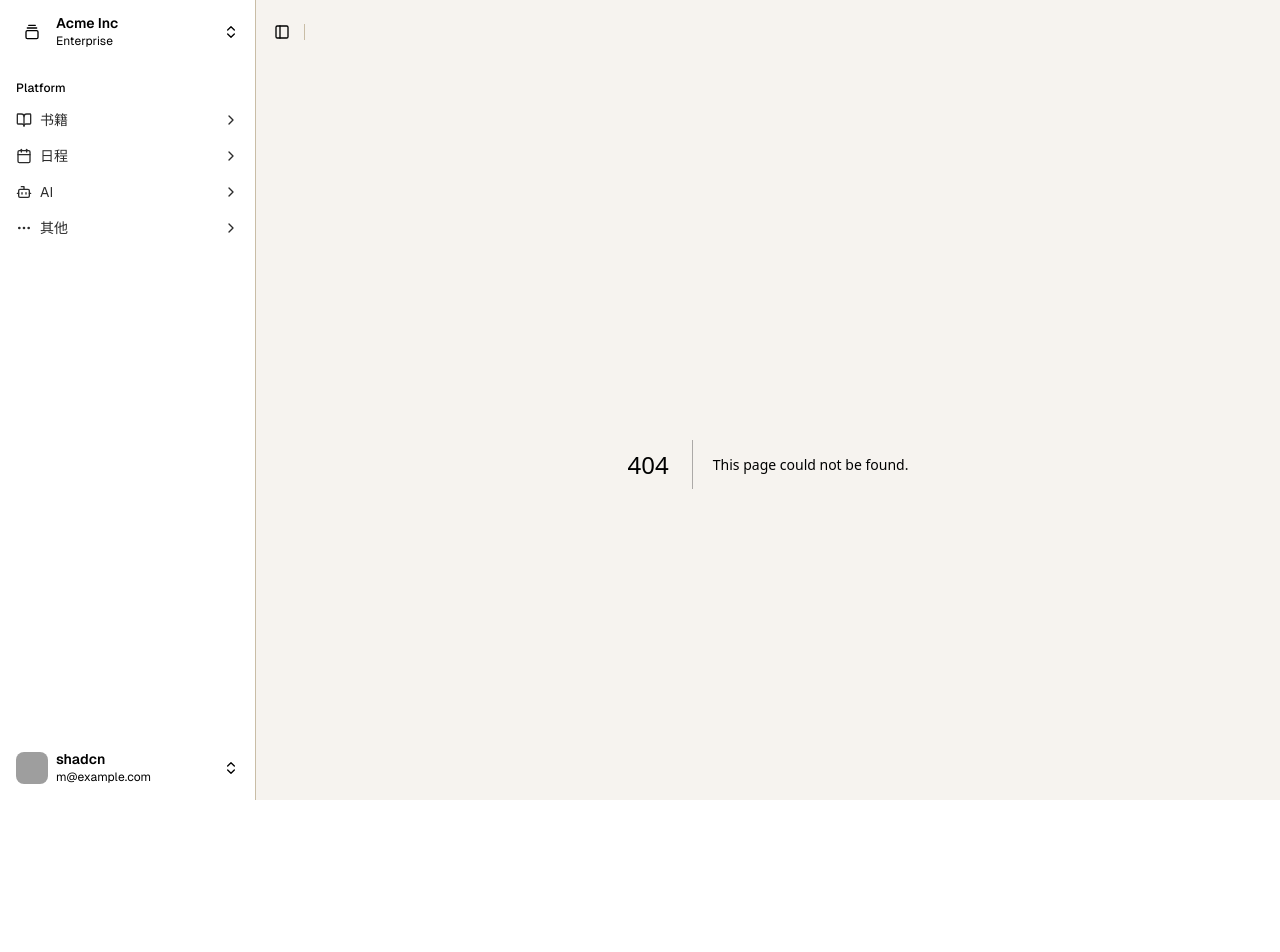
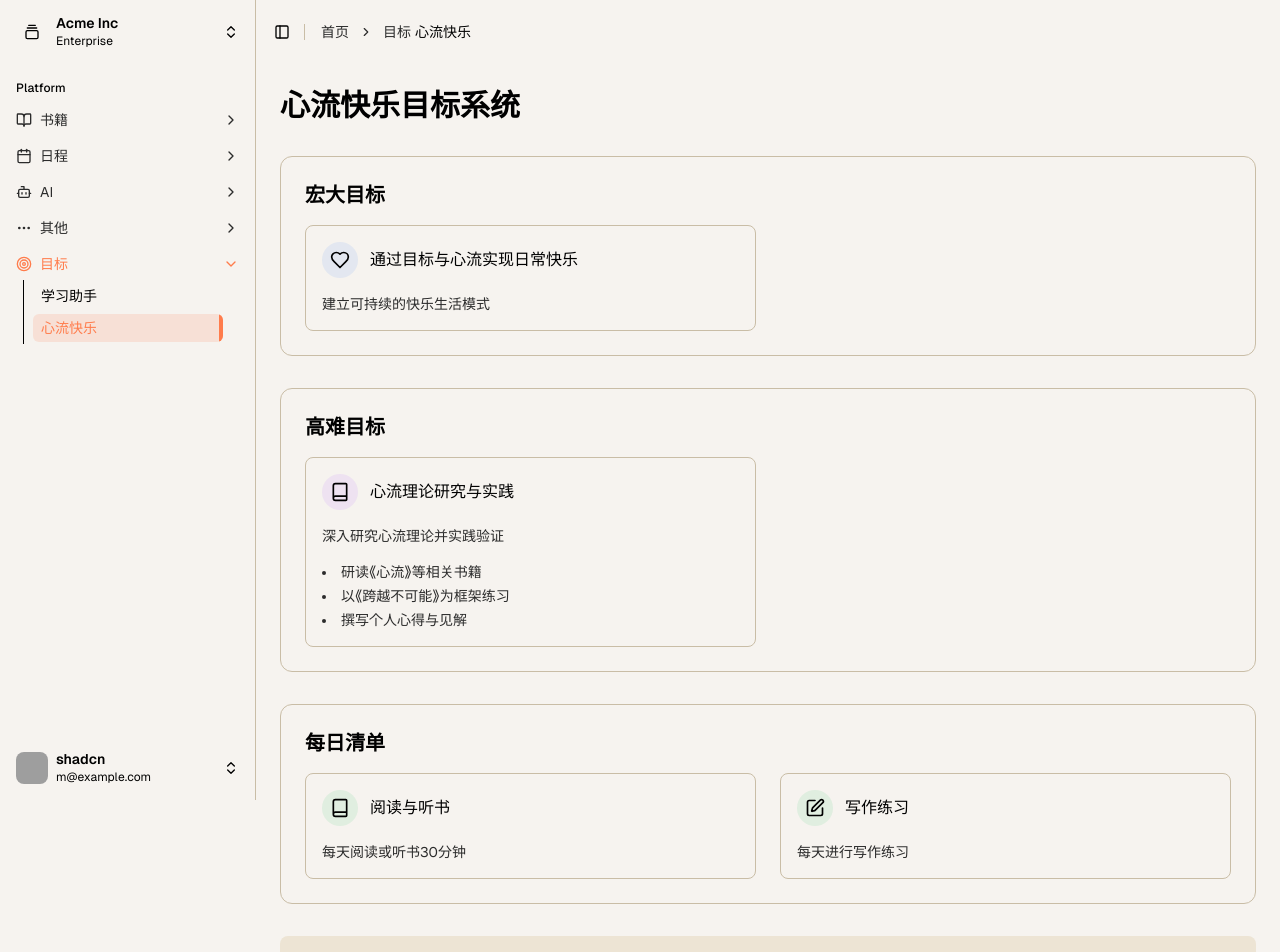
Before and after one commit to yellowpoint/book-impossible, a Next.js app: page /goals/flow-happiness in a window 1280 px wide. Before the commit this address had no page. Shown: the top 952 px of the page. Before the commit the page ends 864 px from the top, so only its background shows below. Built offline with nearby package versions, Linux system fonts and the light colour scheme; grey boxes are pictures that could not be loaded.

Commit message:
添加具体两个目标

```diff
--- /dev/null
+++ b/src/app/(book)/goals/flow-happiness/page.jsx
@@ -0,0 +1,116 @@
+"use client";
+
+import { motion } from "framer-motion";
+import { Target, Mountain, ListTodo, Brain, Heart, Book, Edit } from "lucide-react";
+
+const goalSystem = {
+  grandGoal: {
+    title: "宏大目标",
+    items: [
+      {
+        icon: Heart,
+        title: "通过目标与心流实现日常快乐",
+        description: "建立可持续的快乐生活模式",
+      }
+    ],
+    color: "bg-blue-500",
+  },
+  hardGoal: {
+    title: "高难目标",
+    items: [
+      {
+        icon: Book,
+        title: "心流理论研究与实践",
+        description: "深入研究心流理论并实践验证",
+        subItems: [
+          "研读《心流》等相关书籍",
+          "以《跨越不可能》为框架练习",
+          "撰写个人心得与见解"
+        ]
+      }
+    ],
+    color: "bg-purple-500",
+  },
+  dailyTasks: {
+    title: "每日清单",
+    items: [
+      {
+        icon: Book,
+        title: "阅读与听书",
+        description: "每天阅读或听书30分钟",
+      },
+      {
+        icon: Edit,
+        title: "写作练习",
+        description: "每天进行写作练习",
+      }
+    ],
+    color: "bg-green-500",
+  }
+};
+
+export default function FlowHappinessPage() {
+  return (
+    <div className="container mx-auto p-6 space-y-8">
+      <motion.h1
+        initial={{ opacity: 0, y: -20 }}
+        animate={{ opacity: 1, y: 0 }}
+        className="text-3xl font-bold mb-8"
+      >
+        心流快乐目标系统
+      </motion.h1>
+
+      {Object.entries(goalSystem).map(([key, section], index) => (
+        <motion.section
+          key={key}
+          initial={{ opacity: 0, y: 20 }}
+          animate={{ opacity: 1, y: 0 }}
+          transition={{ delay: index * 0.2 }}
+          className="rounded-xl border bg-card p-6"
+        >
+          <h2 className="text-xl font-semibold mb-4">{section.title}</h2>
+          <div className="grid gap-6 md:grid-cols-2">
+            {section.items.map((item, itemIndex) => (
+              <motion.div
+                key={itemIndex}
+                initial={{ opacity: 0, x: -20 }}
+                animate={{ opacity: 1, x: 0 }}
+                transition={{ delay: (index * 0.2) + (itemIndex * 0.1) }}
+                className="flex flex-col gap-4 rounded-lg border p-4"
+              >
+                <div className="flex items-center gap-3">
+                  <div className={`rounded-full p-2 ${section.color} bg-opacity-10`}>
+                    <item.icon className="h-5 w-5" />
+                  </div>
+                  <h3 className="font-medium">{item.title}</h3>
+                </div>
+                <p className="text-sm text-muted-foreground">
+                  {item.description}
+                </p>
+                {item.subItems && (
+                  <ul className="list-disc list-inside text-sm text-muted-foreground space-y-1">
+                    {item.subItems.map((subItem, subIndex) => (
+                      <li key={subIndex}>{subItem}</li>
+                    ))}
+                  </ul>
+                )}
+              </motion.div>
+            ))}
+          </div>
+        </motion.section>
+      ))}
+
+      <motion.div
+        initial={{ opacity: 0 }}
+        animate={{ opacity: 1 }}
+        transition={{ delay: 0.8 }}
+        className="mt-8 p-4 rounded-lg bg-muted"
+      >
+        <p className="text-sm text-muted-foreground italic">
+          提示：目标设定要遵循"大目标优于小目标"原则，同时保持挑战与技能的平衡，
+          这样更容易进入心流状态，获得持续的快乐体验。
+        </p>
+      </motion.div>
+    </div>
+  );
+}
--- /dev/null
+++ b/src/app/(book)/goals/learning-assistant/page.jsx
@@ -0,0 +1,114 @@
+"use client";
+
+import { motion } from "framer-motion";
+import { Target, Mountain, ListTodo, Brain, Bot, Book, Code } from "lucide-react";
+
+const goalSystem = {
+  grandGoal: {
+    title: "宏大目标",
+    items: [
+      {
+        icon: Bot,
+        title: "软件结合AI实现轻松高效学习",
+        description: "开发智能学习助手，让学习更轻松高效",
+      },
+      {
+        icon: Book,
+        title: "书籍-学习助手-应用指南",
+        description: "将经典书籍转化为交互式学习材料",
+      }
+    ],
+    color: "bg-blue-500",
+  },
+  hardGoal: {
+    title: "高难目标",
+    items: [
+      {
+        icon: Code,
+        title: "独立快速软件开发与AI应用",
+        description: "掌握软件开发技能，了解AI特点与应用",
+      },
+      {
+        icon: Brain,
+        title: "学习内容转化",
+        description: "将经典书籍转换为直观的学习材料，优化知识结构",
+        subItems: [
+          "拆书分段总结，开发微信读书插件",
+          "知识点说明与领域相关例子",
+          "可视化知识结构，突出重点章节"
+        ]
+      }
+    ],
+    color: "bg-purple-500",
+  },
+  dailyTasks: {
+    title: "每日清单",
+    items: [
+      {
+        icon: Code,
+        title: "开发技能训练",
+        description: "每天练习开发技能1小时",
+      },
+      {
+        icon: Bot,
+        title: "AI产品研究",
+        description: "每天了解一个AI产品或特性",
+      }
+    ],
+    color: "bg-green-500",
+  }
+};
+
+export default function LearningAssistantPage() {
+  return (
+    <div className="container mx-auto p-6 space-y-8">
+      <motion.h1
+        initial={{ opacity: 0, y: -20 }}
+        animate={{ opacity: 1, y: 0 }}
+        className="text-3xl font-bold mb-8"
+      >
+        学习助手目标系统
+      </motion.h1>
+
+      {Object.entries(goalSystem).map(([key, section], index) => (
+        <motion.section
+          key={key}
+          initial={{ opacity: 0, y: 20 }}
+          animate={{ opacity: 1, y: 0 }}
+          transition={{ delay: index * 0.2 }}
+          className="rounded-xl border bg-card p-6"
+        >
+          <h2 className="text-xl font-semibold mb-4">{section.title}</h2>
+          <div className="grid gap-6 md:grid-cols-2">
+            {section.items.map((item, itemIndex) => (
+              <motion.div
+                key={itemIndex}
+                initial={{ opacity: 0, x: -20 }}
+                animate={{ opacity: 1, x: 0 }}
+                transition={{ delay: (index * 0.2) + (itemIndex * 0.1) }}
+                className="flex flex-col gap-4 rounded-lg border p-4"
+              >
+                <div className="flex items-center gap-3">
+                  <div className={`rounded-full p-2 ${section.color} bg-opacity-10`}>
+                    <item.icon className="h-5 w-5" />
+                  </div>
+                  <h3 className="font-medium">{item.title}</h3>
+                </div>
+                <p className="text-sm text-muted-foreground">
+                  {item.description}
+                </p>
+                {item.subItems && (
+                  <ul className="list-disc list-inside text-sm text-muted-foreground space-y-1">
+                    {item.subItems.map((subItem, subIndex) => (
+                      <li key={subIndex}>{subItem}</li>
+                    ))}
+                  </ul>
+                )}
+              </motion.div>
+            ))}
+          </div>
+        </motion.section>
+      ))}
+    </div>
+  );
+}
--- a/src/components/app-sidebar.jsx
+++ b/src/components/app-sidebar.jsx
@@ -24,6 +24,8 @@ import {
   Gamepad2,
   MoreHorizontal,
   Briefcase,
+  Target,
+  Heart,
 } from "lucide-react";
 import { usePathname } from "next/navigation"
 
@@ -147,6 +149,22 @@ export const data = {
         },
       ],
     },
+    {
+      title: "目标",
+      icon: Target,
+      items: [
+        {
+          title: "学习助手",
+          url: "/goals/learning-assistant",
+          icon: Bot,
+        },
+        {
+          title: "心流快乐",
+          url: "/goals/flow-happiness",
+          icon: Heart,
+        }
+      ]
+    }
   ],
   projects: [
     {
```
